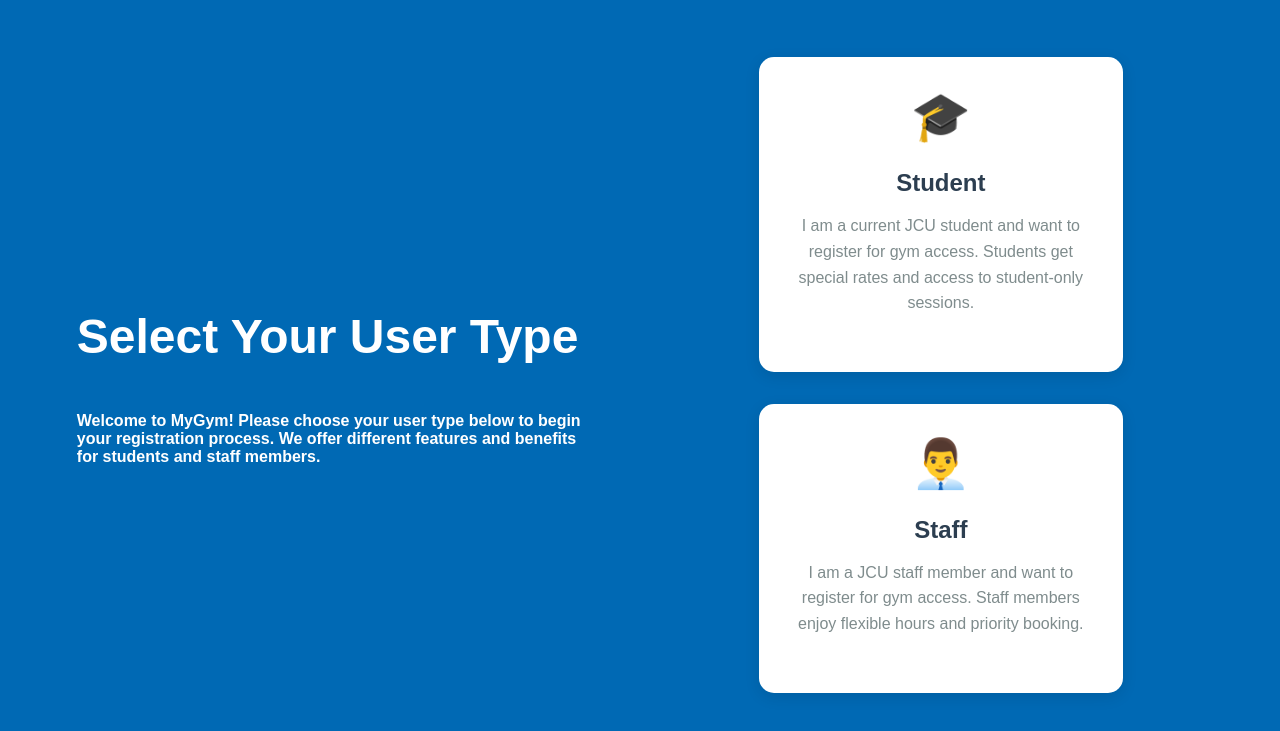
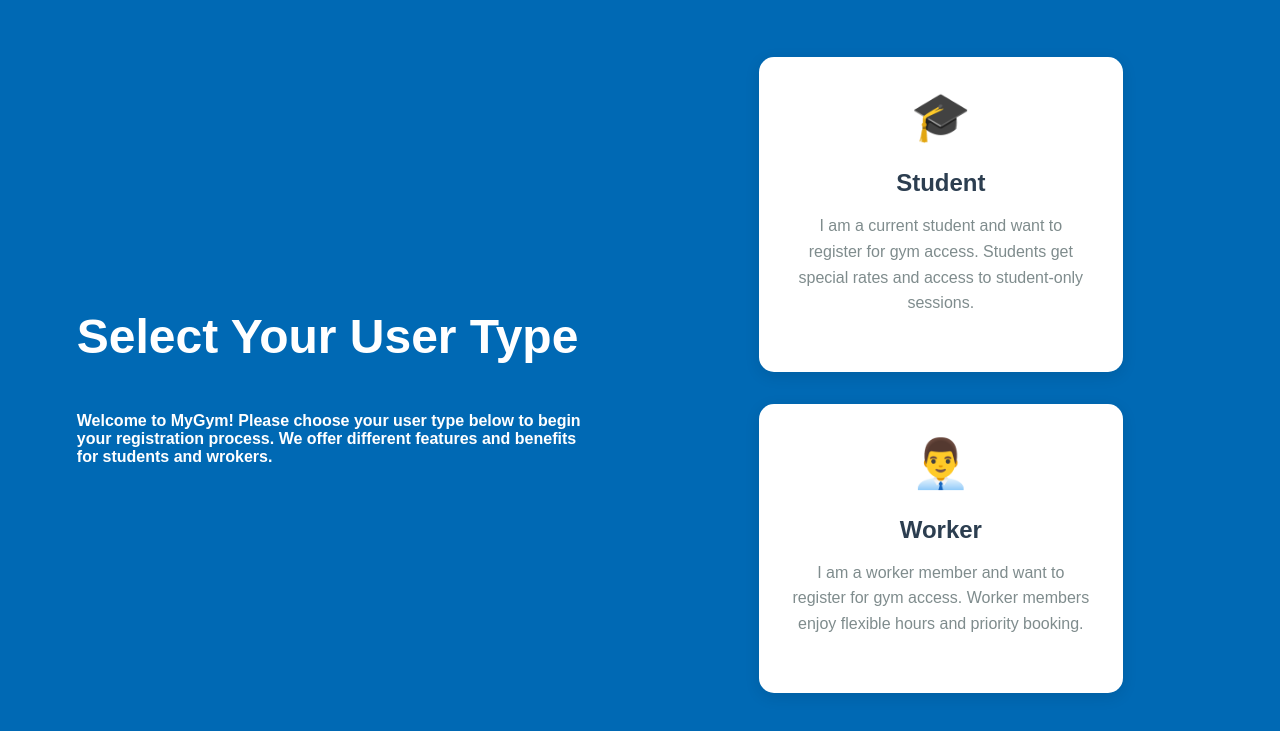
Before and after one commit to Dajin-01/Advanced-Software-Engineering, a plain HTML site: page Front-end /register/user-type.html in a window 1280 px wide. Shown: the part 87-818 px from the top of the page. Drawn offline with Linux system fonts and the light colour scheme.

Commit message:
Update User-type section

```diff
--- a/Front-end /login/login.css
+++ b/Front-end /login/login.css
@@ -140,6 +140,7 @@ body {
   cursor: pointer;
   transition: background 0.2s;
   width: 200px;
+  margin-left: 120px;
 }
 
 .login-button:hover {
--- a/Front-end /register/user-type.html
+++ b/Front-end /register/user-type.html
@@ -24,7 +24,7 @@
     <main class="main">
       <section class="left">
         <h1>Select Your User Type</h1>
-        <p><strong>Welcome to MyGym! Please choose your user type below to begin your registration process. We offer different features and benefits for students and staff members.</strong></p>
+        <p><strong>Welcome to MyGym! Please choose your user type below to begin your registration process. We offer different features and benefits for students and wrokers.</strong></p>
       </section>
 
       <section class="right">
@@ -32,13 +32,13 @@
           <div class="user-type-card" onclick="location.href='student-register.html'">
             <div class="icon">🎓</div>
             <h3>Student</h3>
-            <p>I am a current JCU student and want to register for gym access. Students get special rates and access to student-only sessions.</p>
+            <p>I am a current student and want to register for gym access. Students get special rates and access to student-only sessions.</p>
           </div>
 
-          <div class="user-type-card" onclick="location.href='staff-register.html'">
+          <div class="user-type-card" onclick="location.href='worker-register.html'">
             <div class="icon">👨‍💼</div>
-            <h3>Staff</h3>
-            <p>I am a JCU staff member and want to register for gym access. Staff members enjoy flexible hours and priority booking.</p>
+            <h3>Worker</h3>
+            <p>I am a worker member and want to register for gym access. Worker members enjoy flexible hours and priority booking.</p>
           </div>
         </div>
       </section>
```
Also changed, not shown: Front-end /register/worker-register.html (renamed from Front-end /register/staff-register.html).
